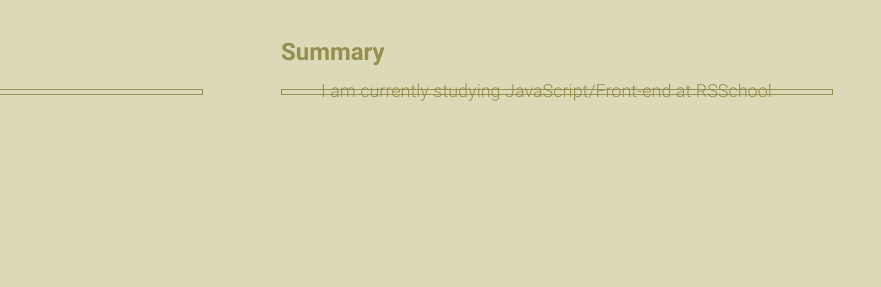
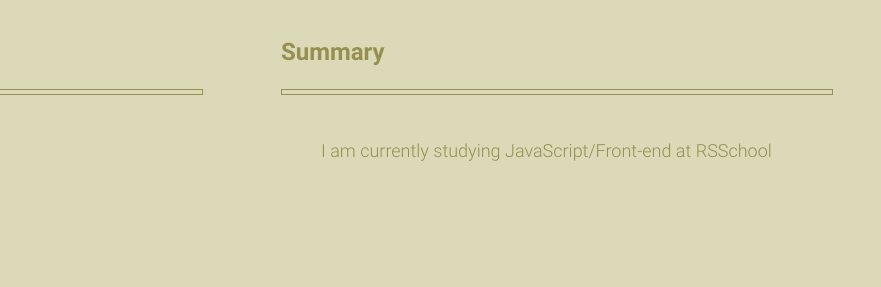
Before and after one commit to KOLIKOLGA/rsschool-cv, a plain HTML site: page index.html in a window 1280 px wide. Shown: the part 251-538 px from the top of the page, 399-1280 px from the left. Drawn offline with Linux system fonts and the light colour scheme.

Commit message:
feat: delit .block__descr:last-child

```diff
--- a/css/style.css
+++ b/css/style.css
@@ -287,9 +287,7 @@ a {
    color: #95904f;
 }
 
-.block__descr:last-child {
-   margin: 10px 40px;
-}
+
 
 .project-link {
    transition: color .2s ease .2s;
```
